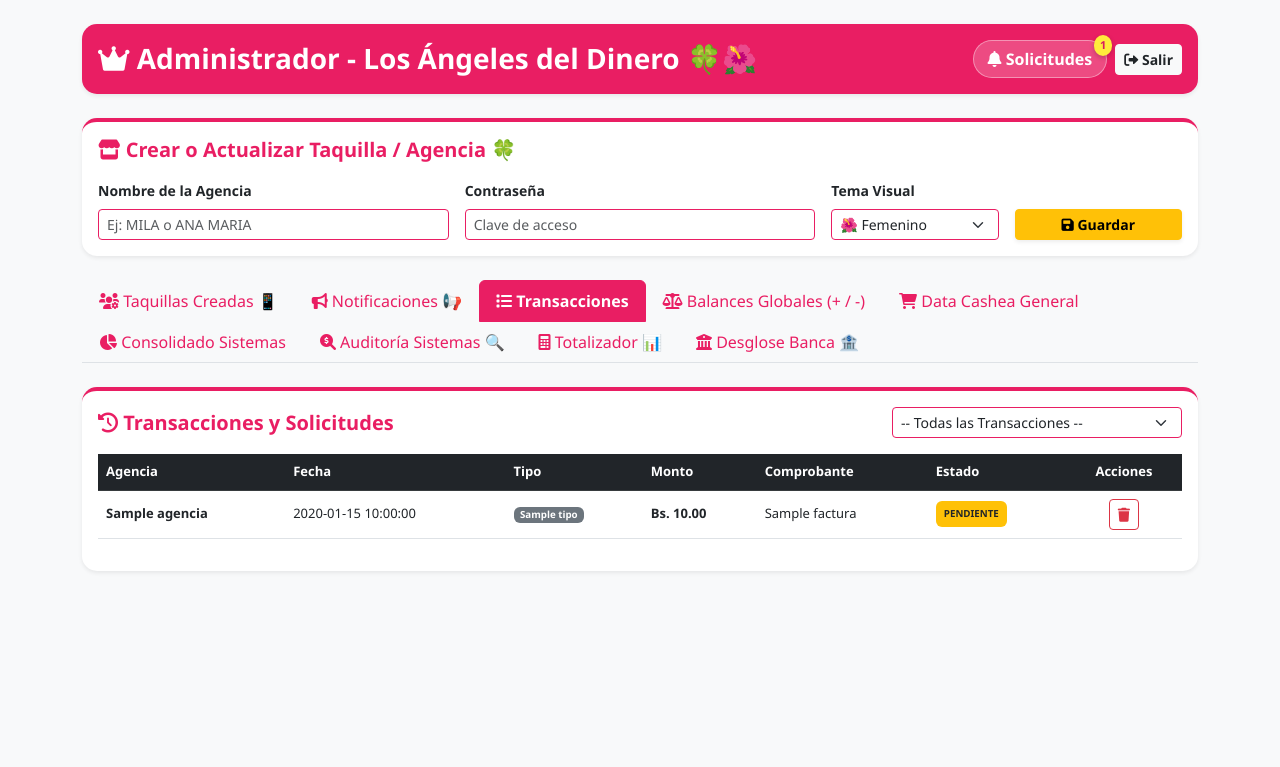
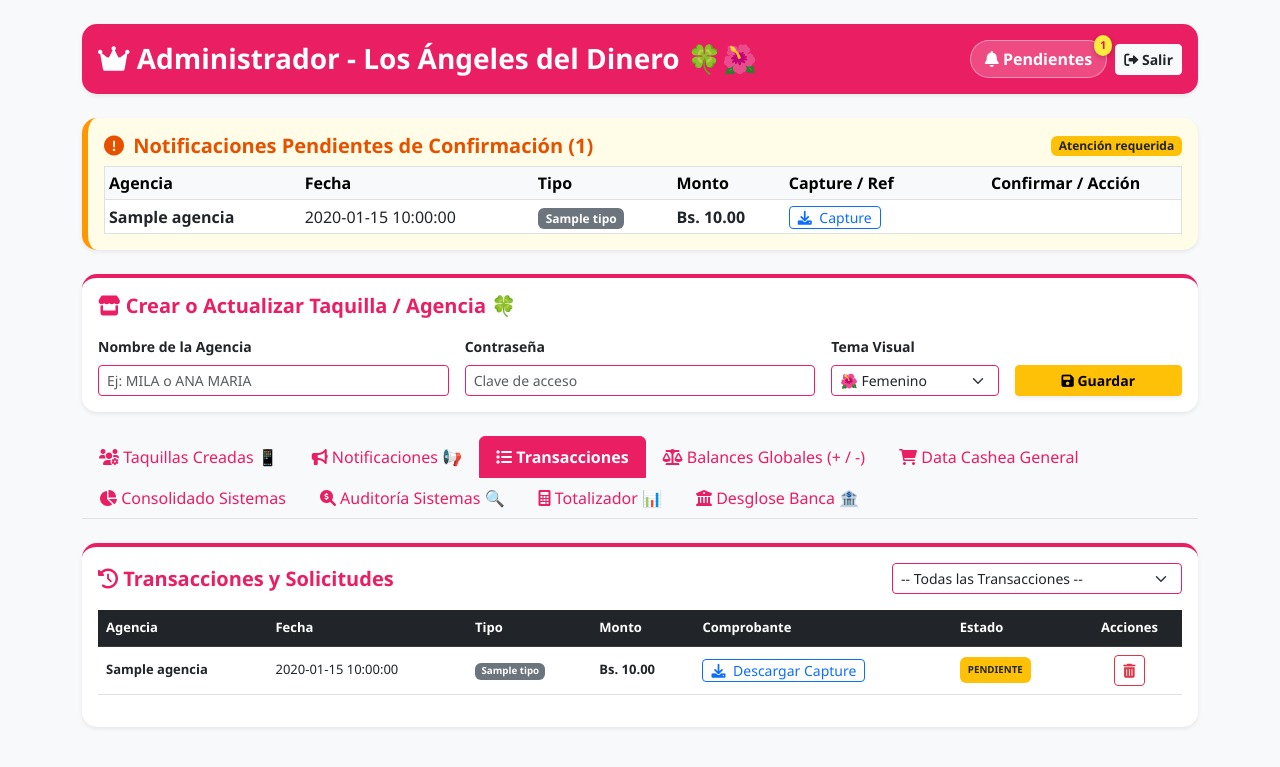
Before and after one commit to mariadelosangelesdiazpinto24-tech/tu-reporte-al-dia., a FastAPI app: template templates/admin.html in a window 1280 px wide. Shown: the top 767 px of the page. Run offline with FastAPI, Linux system fonts and the light colour scheme; the template is opened without the code that fills it: most values are stand-ins (such as "Sample title", 1, 10 or a date in 2020); some libraries are stand-ins or nearby versions.

Commit message:
Update admin.html

```diff
--- a/templates/admin.html
+++ b/templates/admin.html
@@ -59,9 +59,9 @@
                 <h3 class="fw-bold m-0"><i class="fas fa-crown"></i> Administrador - Los Ángeles del Dinero 🍀🌺</h3>
 
                 <div class="d-flex align-items-center gap-2">
-                    <a href="/admin?tab=transacciones" class="btn btn-campanita text-decoration-none" title="Solicitudes pendientes">
+                    <a href="/admin?tab=transacciones" class="btn btn-campanita text-decoration-none" title="Solicitudes y Pagos pendientes">
                         <i class="fas fa-bell"></i>
-                        <span>Solicitudes</span>
+                        <span>Pendientes</span>
                         {% if solicitudes_pendientes_count > 0 %}
                         <span class="campana-badge">{{ solicitudes_pendientes_count }}</span>
                         {% endif %}
@@ -71,6 +71,78 @@
                 </div>
             </div>
         </div>
+
+        <!-- CAJÓN DE ACCIÓN RÁPIDA: PAGOS Y SOLICITUDES PENDIENTES POR CONFIRMAR -->
+        {% if solicitudes_pendientes and solicitudes_pendientes | length > 0 %}
+        <div class="card border-0 shadow-sm mb-4" style="border-radius: 15px; border-left: 6px solid #ff9800 !important; background: #fffde7;">
+            <div class="card-body p-3">
+                <div class="d-flex justify-content-between align-items-center mb-2">
+                    <h5 class="fw-bold text-warning m-0" style="color: #e65100 !important;">
+                        <i class="fas fa-exclamation-circle me-1"></i> Notificaciones Pendientes de Confirmación ({{ solicitudes_pendientes | length }})
+                    </h5>
+                    <span class="badge bg-warning text-dark fw-bold">Atención requerida</span>
+                </div>
+                <div class="table-responsive">
+                    <table class="table table-sm table-hover align-middle mb-0 bg-white border rounded">
+                        <thead class="table-light">
+                            <tr><th>Agencia</th><th>Fecha</th><th>Tipo</th><th>Monto</th><th>Capture / Ref</th><th class="text-center">Confirmar / Acción</th></tr>
+                        </thead>
+                        <tbody>
+                            {% for sp in solicitudes_pendientes %}
+                            <tr>
+                                <td class="fw-bold">{{ sp.agencia }}</td>
+                                <td>{{ sp.fecha }}</td>
+                                <td>
+                                    {% if sp.tipo == 'PAGO_TAQUILLA' %}
+                                        <span class="badge bg-success">Pago Recibido</span>
+                                    {% elif sp.tipo == 'SOLICITUD_BANCA' %}
+                                        <span class="badge bg-primary">Solicitud a Banca</span>
+                                    {% else %}
+                                        <span class="badge bg-secondary">{{ sp.tipo }}</span>
+                                    {% endif %}
+                                </td>
+                                <td class="fw-bold text-dark">Bs. {{ sp.monto | dinero }}</td>
+                                <td>
+                                    {% if sp.comprobante %}
+                                        <a href="/comprobante/{{ sp.id }}" class="btn btn-sm btn-outline-primary py-0"><i class="fas fa-download me-1"></i> Capture</a>
+                                    {% else %}
+                                        {{ sp.factura }}
+                                    {% endif %}
+                                </td>
+                                <td class="text-center">
+                                    {% if sp.tipo == 'PAGO_TAQUILLA' %}
+                                    <form action="/admin/validar-pago" method="POST" style="display:inline;">
+                                        <input type="hidden" name="solicitud_id" value="{{ sp.id }}">
+                                        <input type="hidden" name="accion" value="APROBAR">
+                                        <button type="submit" class="btn btn-success btn-sm fw-bold px-2" title="Aprobar pago"><i class="fas fa-check me-1"></i> Confirmar Pago</button>
+                                    </form>
+                                    <form action="/admin/validar-pago" method="POST" style="display:inline;">
+                                        <input type="hidden" name="solicitud_id" value="{{ sp.id }}">
+                                        <input type="hidden" name="accion" value="RECHAZAR">
+                                        <button type="submit" class="btn btn-outline-danger btn-sm fw-bold px-2" title="Rechazar"><i class="fas fa-times"></i></button>
+                                    </form>
+                                    {% elif sp.tipo == 'SOLICITUD_BANCA' %}
+                                    <form action="/admin/procesar-solicitud-dinero" method="POST" enctype="multipart/form-data" class="d-inline-flex gap-1 align-items-center">
+                                        <input type="hidden" name="solicitud_id" value="{{ sp.id }}">
+                                        <input type="hidden" name="agencia" value="{{ sp.agencia }}">
+                                        <input type="hidden" name="fecha" value="{{ sp.fecha }}">
+                                        <select name="accion" class="form-select form-select-sm" style="width: 100px;">
+                                            <option value="COMPLETO">Completo</option>
+                                            <option value="ABONO">Abono</option>
+                                        </select>
+                                        <input type="file" name="comprobante_file" class="form-control form-control-sm" style="width: 120px;" accept="image/*,.pdf" required>
+                                        <button type="submit" class="btn btn-primary btn-sm fw-bold"><i class="fas fa-paper-plane me-1"></i> Transferir</button>
+                                    </form>
+                                    {% endif %}
+                                </td>
+                            </tr>
+                            {% endfor %}
+                        </tbody>
+                    </table>
+                </div>
+            </div>
+        </div>
+        {% endif %}
 
         <!-- CREAR/ACTUALIZAR TAQUILLAS -->
         <div class="card shadow-sm border-0 mb-4" style="border-radius: 15px; border-top: 4px solid #e91e63 !important;">
@@ -217,7 +289,7 @@
                 </div>
             </div>
 
-            <!-- 3. TRANSACCIONES (CON COMPROBANTES CORREGIDOS Y FILTRO) -->
+            <!-- 3. TRANSACCIONES -->
             <div class="tab-pane fade {% if tab == 'transacciones' or tab_activa == 'transacciones' or not tab %}show active{% endif %}" id="transacciones" role="tabpanel">
                 <div class="card shadow-sm border-0 mb-4" style="border-radius: 15px; border-top: 4px solid #e91e63 !important;">
                     <div class="card-body">
@@ -252,10 +324,10 @@
                                             Bs. {{ p.monto | default(0) | dinero }}
                                         </td>
                                         <td>
-                                            {% if p.comprobante and (p.comprobante.endswith('.png') or p.comprobante.endswith('.jpg') or p.comprobante.endswith('.jpeg') or p.comprobante.endswith('.pdf')) %}
-                                                <a href="/uploads/{{ p.comprobante }}" target="_blank" class="btn btn-sm btn-outline-primary py-0"><i class="fas fa-image me-1"></i>Ver Capture</a>
+                                            {% if p.comprobante %}
+                                                <a href="/comprobante/{{ p.id }}" class="btn btn-sm btn-outline-primary py-0"><i class="fas fa-download me-1"></i> Descargar Capture</a>
                                             {% else %}
-                                                {{ p.factura or p.comprobante }}
+                                                {{ p.factura }}
                                             {% endif %}
                                         </td>
                                         <td>
@@ -276,11 +348,11 @@
                                                     <input type="hidden" name="solicitud_id" value="{{ p.id }}">
                                                     <input type="hidden" name="agencia" value="{{ p.agencia }}">
                                                     <input type="hidden" name="fecha" value="{{ p.fecha }}">
-                                                    <select name="accion" class="form-select form-select-sm" style="width: 140px;">
-                                                        <option value="COMPLETO">Pago Completo</option>
+                                                    <select name="accion" class="form-select form-select-sm" style="width: 100px;">
+                                                        <option value="COMPLETO">Completo</option>
                                                         <option value="ABONO">Abono</option>
                                                     </select>
-                                                    <input type="file" name="comprobante_file" class="form-control form-control-sm" style="width: 140px;" accept="image/*,.pdf" required>
+                                                    <input type="file" name="comprobante_file" class="form-control form-control-sm" style="width: 120px;" accept="image/*,.pdf" required>
                                                     <button type="submit" class="btn btn-success btn-sm"><i class="fas fa-check"></i></button>
                                                 </form>
                                                 {% endif %}
@@ -298,10 +370,11 @@
                                                 </form>
                                                 {% endif %}
 
-                                                <form action="/eliminar-transaccion" method="POST" style="display:inline;" onsubmit="return confirm('¿Eliminar transacción?');">
+                                                <!-- BOTÓN BORRAR TRANSACCIÓN (SOLO ADMIN) -->
+                                                <form action="/admin/eliminar-transaccion" method="POST" style="display:inline;" onsubmit="return confirm('¿Seguro deseas eliminar permanentemente esta transacción?');">
                                                     <input type="hidden" name="pago_id" value="{{ p.id }}">
                                                     <input type="hidden" name="redirect_to" value="/admin?tab=transacciones">
-                                                    <button type="submit" class="btn btn-outline-danger btn-sm"><i class="fas fa-trash"></i></button>
+                                                    <button type="submit" class="btn btn-outline-danger btn-sm" title="Eliminar Transacción"><i class="fas fa-trash-alt"></i></button>
                                                 </form>
                                             </div>
                                         </td>
@@ -369,13 +442,6 @@
                                                             <input type="hidden" name="fecha" value="{{ pos.fecha }}">
                                                             <button type="submit" class="btn btn-outline-secondary btn-sm rounded-circle shadow-sm" title="Restablecer a lo que envió Colab">
                                                                 <i class="fas fa-undo"></i>
-                                                            </button>
-                                                        </form>
-                                                        <form action="/admin/eliminar-ajustes-agencia" method="POST" style="display:inline;" onsubmit="return confirm('¿Eliminar diferenciales de {{ pos.agencia }}?');">
-                                                            <input type="hidden" name="agencia" value="{{ pos.agencia }}">
-                                                            <input type="hidden" name="fecha" value="{{ pos.fecha }}">
-                                                            <button type="submit" class="btn btn-outline-danger btn-sm rounded-circle shadow-sm" title="Eliminar ajustes residuales">
-                                                                <i class="fas fa-trash-alt"></i>
                                                             </button>
                                                         </form>
                                                     </div>
@@ -457,13 +523,6 @@
                                                             <input type="hidden" name="fecha" value="{{ neg.fecha }}">
                                                             <button type="submit" class="btn btn-outline-secondary btn-sm rounded-circle shadow-sm" title="Restablecer a lo que envió Colab">
                                                                 <i class="fas fa-undo"></i>
-                                                            </button>
-                                                        </form>
-                                                        <form action="/admin/eliminar-ajustes-agencia" method="POST" style="display:inline;" onsubmit="return confirm('¿Eliminar diferenciales de {{ neg.agencia }}?');">
-                                                            <input type="hidden" name="agencia" value="{{ neg.agencia }}">
-                                                            <input type="hidden" name="fecha" value="{{ neg.fecha }}">
-                                                            <button type="submit" class="btn btn-outline-danger btn-sm rounded-circle shadow-sm" title="Eliminar diferencial residual">
-                                                                <i class="fas fa-trash-alt"></i>
                                                             </button>
                                                         </form>
                                                     </div>
@@ -610,7 +669,7 @@
                                             <form action="/admin/eliminar-transaccion" method="POST" style="display:inline;" onsubmit="return confirm('¿Eliminar este registro de Cashea?');">
                                                 <input type="hidden" name="pago_id" value="{{ c.id }}">
                                                 <input type="hidden" name="redirect_to" value="/admin?tab=cashea">
-                                                <button type="submit" class="btn btn-outline-danger btn-sm py-0 px-2">
+                                                <button type="submit" class="btn btn-outline-danger btn-sm py-0 px-2" title="Eliminar Registro">
                                                     <i class="fas fa-trash-alt"></i>
                                                 </button>
                                             </form>
@@ -626,7 +685,7 @@
                 </div>
             </div>
 
-            <!-- 6. CONSOLIDADO POR SISTEMAS -->
+            <!-- 6. CONSOLIDADO POR SISTEMAS CON FACTURAS CASHEA Y TOTAL FINAL -->
             <div class="tab-pane fade {% if tab == 'consolidado' or tab_activa == 'consolidado' %}show active{% endif %}" id="consolidado" role="tabpanel">
                 <div class="card shadow-sm border-0 mb-4" style="border-top: 4px solid #e91e63;">
                     <div class="card-body p-3">
@@ -687,7 +746,7 @@
                                     </tr>
                                     {% endfor %}
                                     <tr style="background-color: #212529; color: #ffffff; font-weight: bold; font-size: 11.5px;">
-                                        <td style="padding: 6px 3px;">TOTALES GENERALES</td>
+                                        <td style="padding: 6px 3px;">TOTALES SISTEMAS</td>
                                         <td style="padding: 6px 3px; text-align: right;">Bs. {{ totales_generales.venta | default(0) | dinero }}</td>
                                         <td style="padding: 6px 3px; text-align: right; color: #90caf9;">Bs. {{ totales_generales.comision | default(0) | dinero }}</td>
                                         <td style="padding: 6px 3px; text-align: right; color: #ef9a9a;">Bs. {{ totales_generales.premio | default(0) | dinero }}</td>
@@ -698,6 +757,33 @@
                                 </tbody>
                             </table>
                         </div>
+
+                        <!-- DESGLOSE DE CASHEA Y TOTAL DEFINITIVO -->
+                        <div class="mt-3 p-3 bg-white border rounded shadow-sm">
+                            <h6 class="fw-bold text-info mb-2"><i class="fas fa-shopping-cart me-1"></i> Facturas Cashea del Período</h6>
+                            <table class="table table-sm align-middle mb-2" style="font-size: 11px;">
+                                <thead class="table-light"><tr><th>Agencia</th><th>Fecha</th><th>Factura</th><th class="text-end">Monto Absorbido</th></tr></thead>
+                                <tbody>
+                                    {% for c in casheas_generales %}
+                                    <tr>
+                                        <td class="fw-bold">{{ c.agencia }}</td>
+                                        <td>{{ c.fecha }}</td>
+                                        <td>{{ c.factura or c.comprobante }}</td>
+                                        <td class="text-end fw-bold text-danger">Bs. {{ c.monto | dinero }}</td>
+                                    </tr>
+                                    {% else %}
+                                    <tr><td colspan="4" class="text-center text-muted py-2">Sin facturas de Cashea en este rango.</td></tr>
+                                    {% endfor %}
+                                </tbody>
+                            </table>
+                            <div class="d-flex justify-content-between align-items-center p-2 rounded bg-light border fw-bold fs-6">
+                                <span>TOTAL GENERAL NETO (SISTEMAS - CASHEA):</span>
+                                <span class="{% if (totales_generales.neto - total_cashea_filtrado) < 0 %}text-danger{% else %}text-success{% endif %}">
+                                    Bs. {{ (totales_generales.neto - total_cashea_filtrado) | dinero }}
+                                </span>
+                            </div>
+                        </div>
+
                     </div>
                 </div>
             </div>
@@ -806,7 +892,7 @@
                 </div>
             </div>
 
-            <!-- 9. DESGLOSE BANCA (BOTÓN RESTABLECER SIEMPRE VISIBLE) -->
+            <!-- 9. DESGLOSE BANCA -->
             <div class="tab-pane fade {% if tab == 'desglose_banca' or tab_activa == 'desglose_banca' %}show active{% endif %}" id="desglose_banca" role="tabpanel">
                 <div class="card shadow-sm border-0 mb-4" style="border-radius: 15px; border-top: 4px solid #198754 !important;">
                     <div class="card-body">
```
